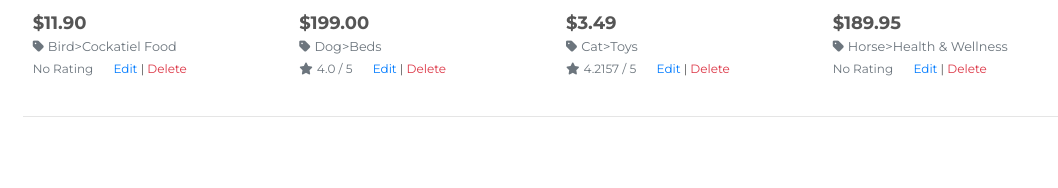
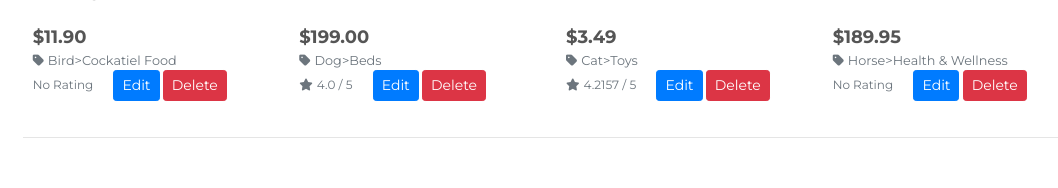
Before and after one commit to hpatnadeeshan/Milestone-4, a Django app: page /products/ in a window 1280 px wide. Shown: the part 1523-1711 px from the top of the page, without its empty margins (99-1157 px from the left). Run offline with Django 3.2, Linux system fonts and the light colour scheme; the visitor is signed in with stand-in values (Sample User, id 1); data comes from the database, SQL or seed files in the repository; some libraries are stand-ins or nearby versions.

Commit message:
added styles to the products page

```diff
--- a/products/templates/products/products.html
+++ b/products/templates/products/products.html
@@ -87,8 +87,8 @@
                                     {% endif %}
                                     {% if request.user.is_superuser %}
                                     <small class="ml-3">
-                                        <a href="{% url 'edit_product' product.id %}">Edit</a> |
-                                        <a class="text-danger" href="{% url 'delete_product' product.id %}">Delete</a>
+                                        <a href="{% url 'edit_product' product.id %}" class="btn btn-sm btn-primary">Edit</a>
+                                        <a href="{% url 'delete_product' product.id %}" class="btn btn-sm btn-danger">Delete</a>
                                     </small>
                                     {% endif %}
                                 </div>
```
